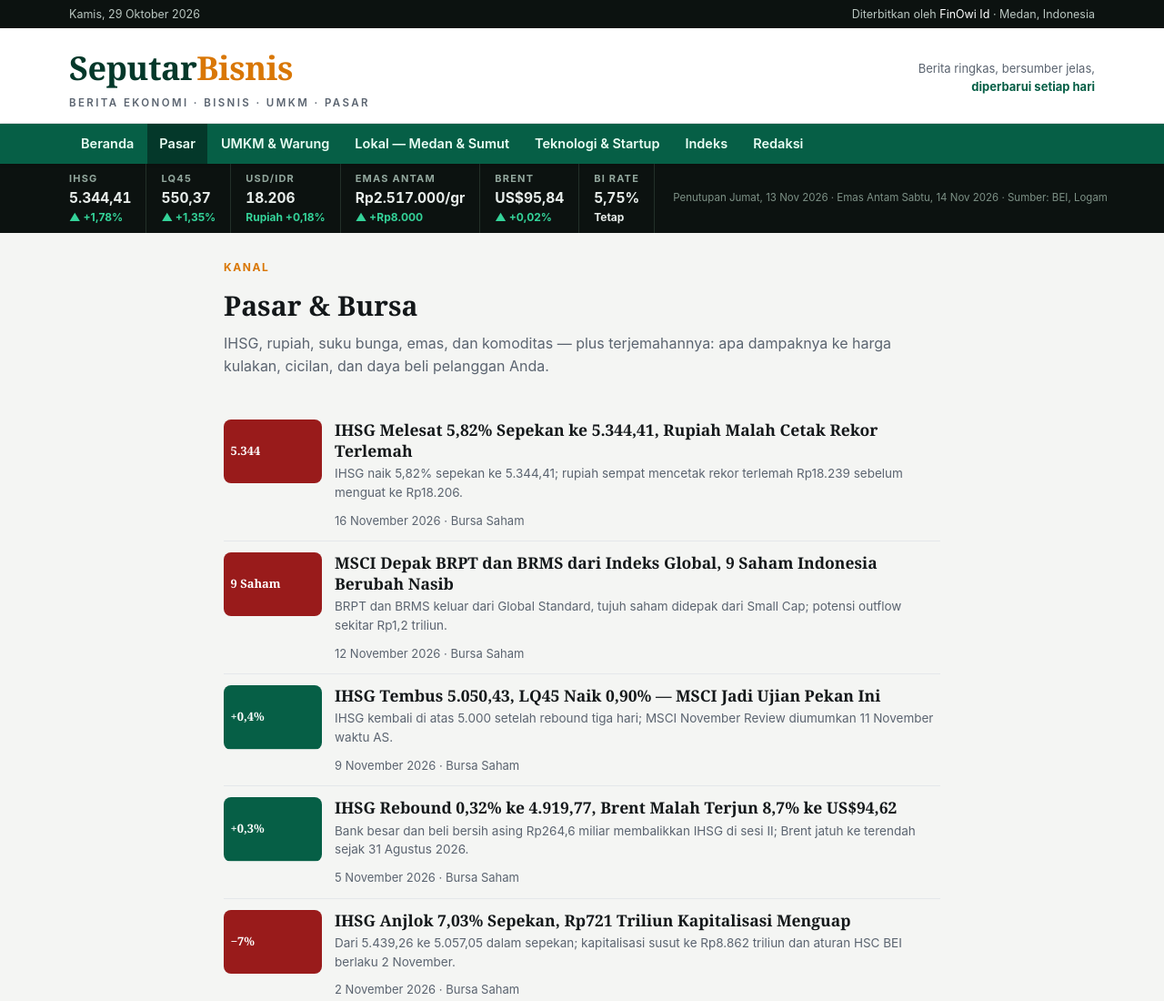
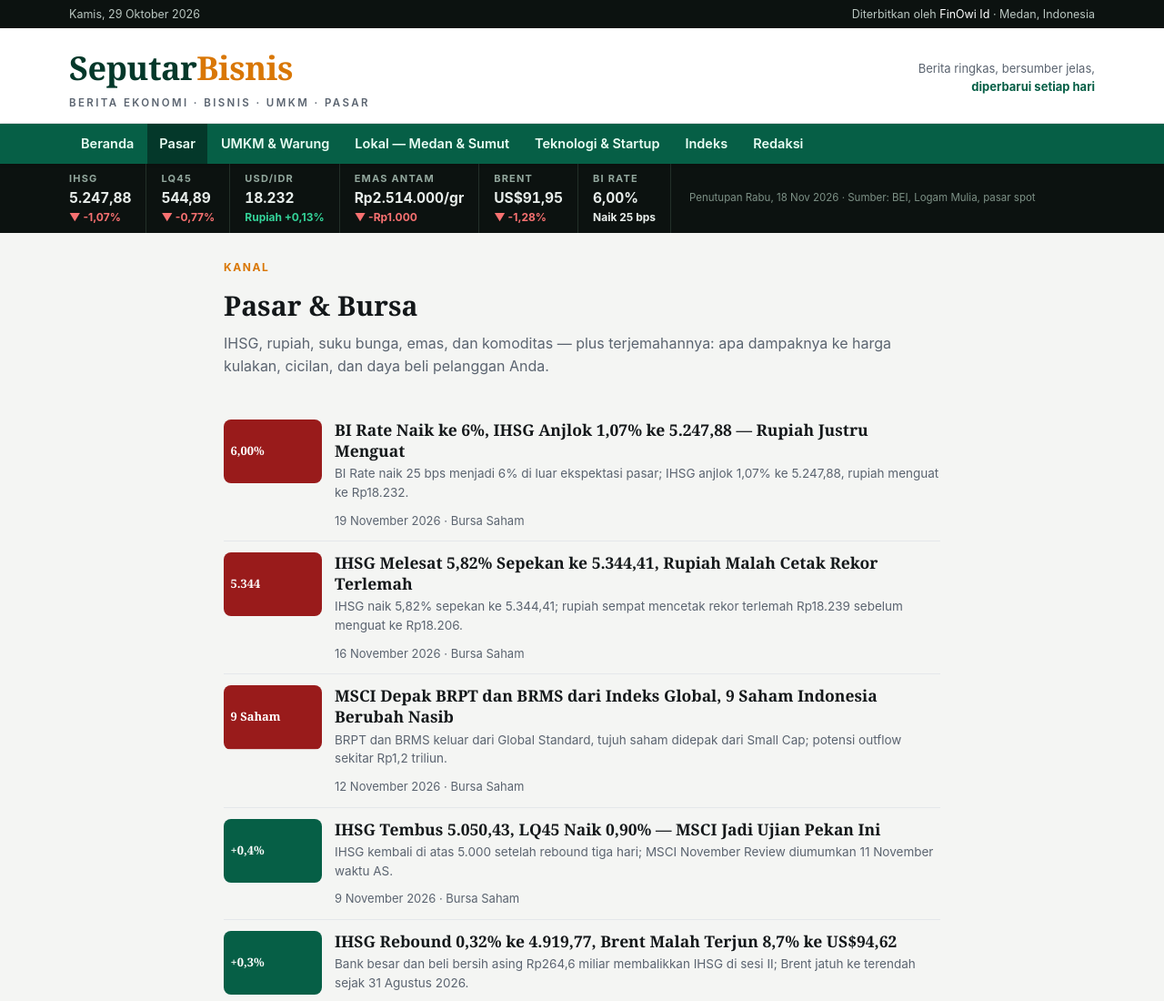
Before and after one commit to FinOwi/seputarbisnis, a plain HTML site: page pasar/index.html in a window 1280 px wide. Shown: the top 1100 px of the page at 91% size. Drawn offline with Linux system fonts and the light colour scheme.

Commit message:
Edisi Kamis 19 November 2026: BI Rate naik ke 6% & IHSG anjlok, KUR Perumahan, Medan 2027, data center ASEAN

```diff
--- a/pasar/index.html
+++ b/pasar/index.html
@@ -21,19 +21,24 @@
   <a href="../index.html">Beranda</a><a href="../pasar/" class="on">Pasar</a><a href="../umkm/">UMKM &amp; Warung</a><a href="../lokal/">Lokal — Medan &amp; Sumut</a><a href="../teknologi/">Teknologi &amp; Startup</a><a href="../indeks.html">Indeks</a><a href="../tentang.html">Redaksi</a>
 </div></nav>
 <div class="marketbar"><div class="wrap">
-  <div class="mkt"><span class="n">IHSG</span><span class="v">5.344,41</span><span class="c up">▲ +1,78%</span></div>
-  <div class="mkt"><span class="n">LQ45</span><span class="v">550,37</span><span class="c up">▲ +1,35%</span></div>
-  <div class="mkt"><span class="n">USD/IDR</span><span class="v">18.206</span><span class="c up">Rupiah +0,18%</span></div>
-  <div class="mkt"><span class="n">Emas Antam</span><span class="v">Rp2.517.000/gr</span><span class="c up">▲ +Rp8.000</span></div>
-  <div class="mkt"><span class="n">Brent</span><span class="v">US$95,84</span><span class="c up">▲ +0,02%</span></div>
-  <div class="mkt"><span class="n">BI Rate</span><span class="v">5,75%</span><span class="c">Tetap</span></div>
-  <div class="src">Penutupan Jumat, 13 Nov 2026 · Emas Antam Sabtu, 14 Nov 2026 · Sumber: BEI, Logam Mulia, pasar spot</div>
+  <div class="mkt"><span class="n">IHSG</span><span class="v">5.247,88</span><span class="c dn">▼ -1,07%</span></div>
+  <div class="mkt"><span class="n">LQ45</span><span class="v">544,89</span><span class="c dn">▼ -0,77%</span></div>
+  <div class="mkt"><span class="n">USD/IDR</span><span class="v">18.232</span><span class="c up">Rupiah +0,13%</span></div>
+  <div class="mkt"><span class="n">Emas Antam</span><span class="v">Rp2.514.000/gr</span><span class="c dn">▼ -Rp1.000</span></div>
+  <div class="mkt"><span class="n">Brent</span><span class="v">US$91,95</span><span class="c dn">▼ -1,28%</span></div>
+  <div class="mkt"><span class="n">BI Rate</span><span class="v">6,00%</span><span class="c">Naik 25 bps</span></div>
+  <div class="src">Penutupan Rabu, 18 Nov 2026 · Sumber: BEI, Logam Mulia, pasar spot</div>
 </div></div>
 <main class="main"><div class="wrap" style="max-width:820px">
   <span class="kicker">Kanal</span>
   <h1 style="font-family:var(--serif);font-size:30px;margin:8px 0 6px">Pasar &amp; Bursa</h1>
   <p style="color:var(--muted)">IHSG, rupiah, suku bunga, emas, dan komoditas — plus terjemahannya: apa dampaknya ke harga kulakan, cicilan, dan daya beli pelanggan Anda.</p>
   <div class="sec"><div class="list">
+        <article>
+      <div class="thumb"><div class="cover"><svg viewBox="0 0 200 130"><rect width="200" height="130" fill="#991b1b"/><text x="14" y="72" font-family="Georgia,serif" font-size="24" fill="#fff" font-weight="700">6,00%</text></svg></div></div>
+      <div><h3><a href="bi-rate-naik-6-persen-ihsg-anjlok-107-persen-19-november-2026.html">BI Rate Naik ke 6%, IHSG Anjlok 1,07% ke 5.247,88 — Rupiah Justru Menguat</a></h3>
+      <p>BI Rate naik 25 bps menjadi 6% di luar ekspektasi pasar; IHSG anjlok 1,07% ke 5.247,88, rupiah menguat ke Rp18.232.</p><div class="meta">19 November 2026 · Bursa Saham</div></div>
+    </article>
         <article>
       <div class="thumb"><div class="cover"><svg viewBox="0 0 200 130"><rect width="200" height="130" fill="#991b1b"/><text x="14" y="72" font-family="Georgia,serif" font-size="24" fill="#fff" font-weight="700">5.344</text></svg></div></div>
       <div><h3><a href="ihsg-melesat-582-persen-sepekan-rupiah-rekor-terlemah-16-november-2026.html">IHSG Melesat 5,82% Sepekan ke 5.344,41, Rupiah Malah Cetak Rekor Terlemah</a></h3>
```
